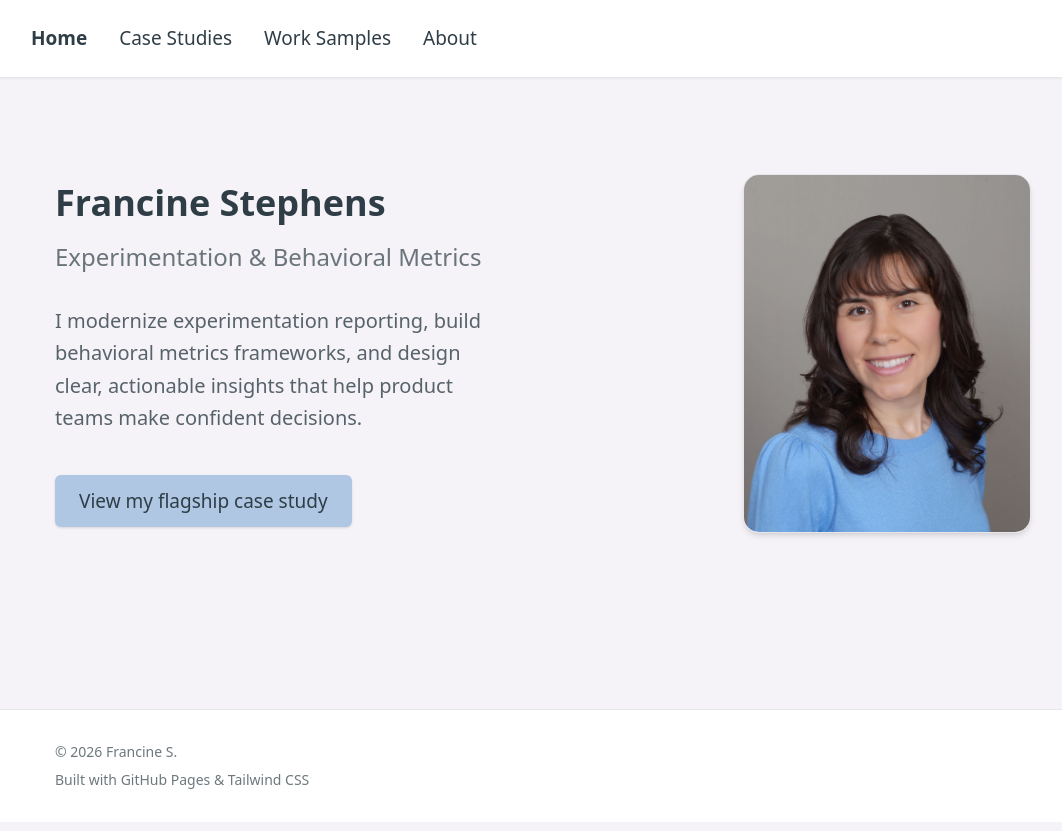
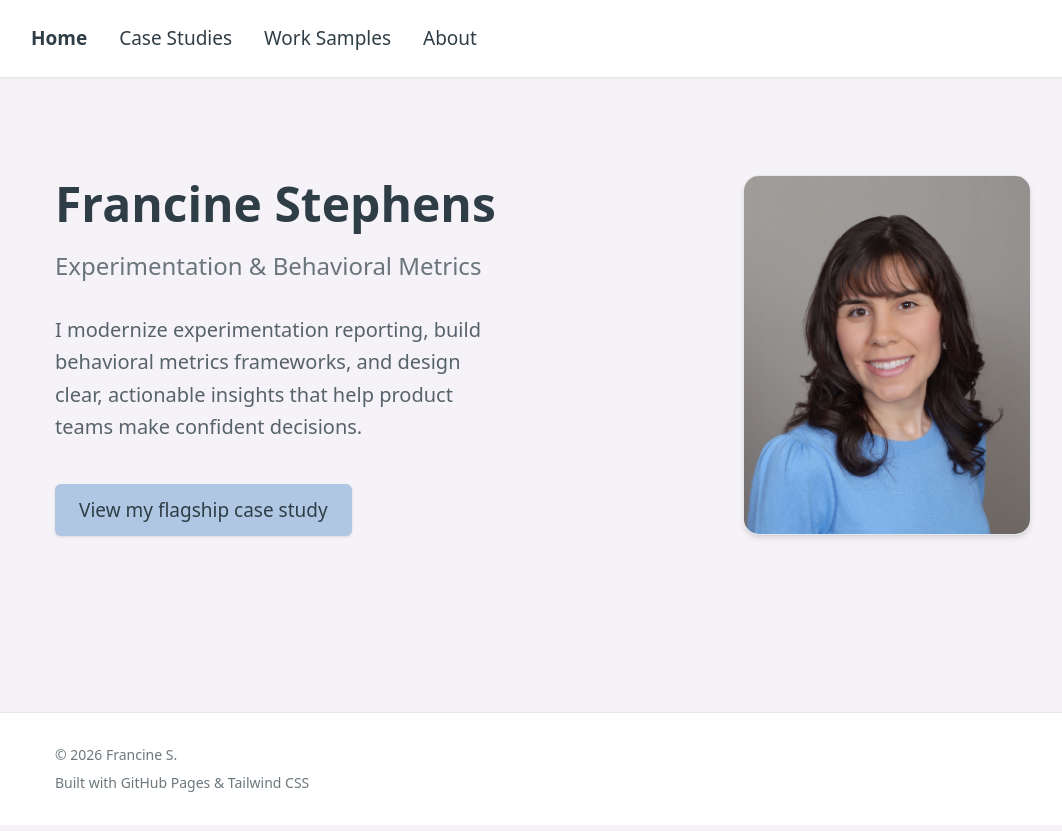
Before and after one commit to francine-i-stephens/francine-portfolio, a Jekyll site: the page index.html, which Jekyll copies as it is, in a window 1280 px wide. Shown: the top 831 px of the page, without its empty margins (97-1159 px from the left). Built offline with Jekyll 4.4.1, drawn with Linux system fonts in a browser that asks for light colours; nearby versions of some CDN libraries.

Commit message:
Update index.html

```diff
--- a/index.html
+++ b/index.html
@@ -43,7 +43,7 @@
     <!-- Text -->
     <div>
       <!-- Name -->
-      <h1 class="text-4xl font-bold mb-4 leading-tight text-charcoal">
+      <h1 class="text-5xl font-bold mb-4 leading-tight text-charcoal">
         Francine Stephens
       </h1>
 
```
